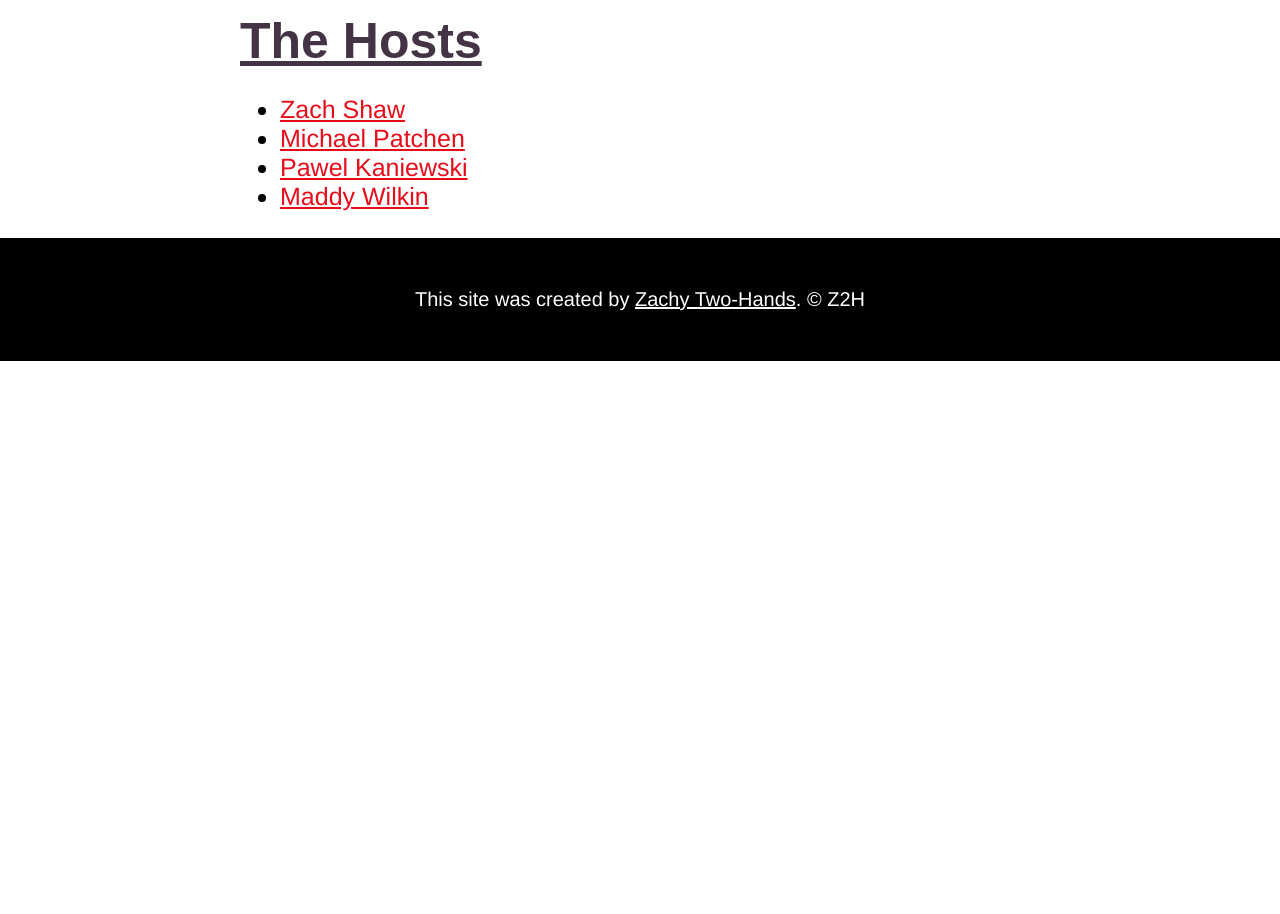
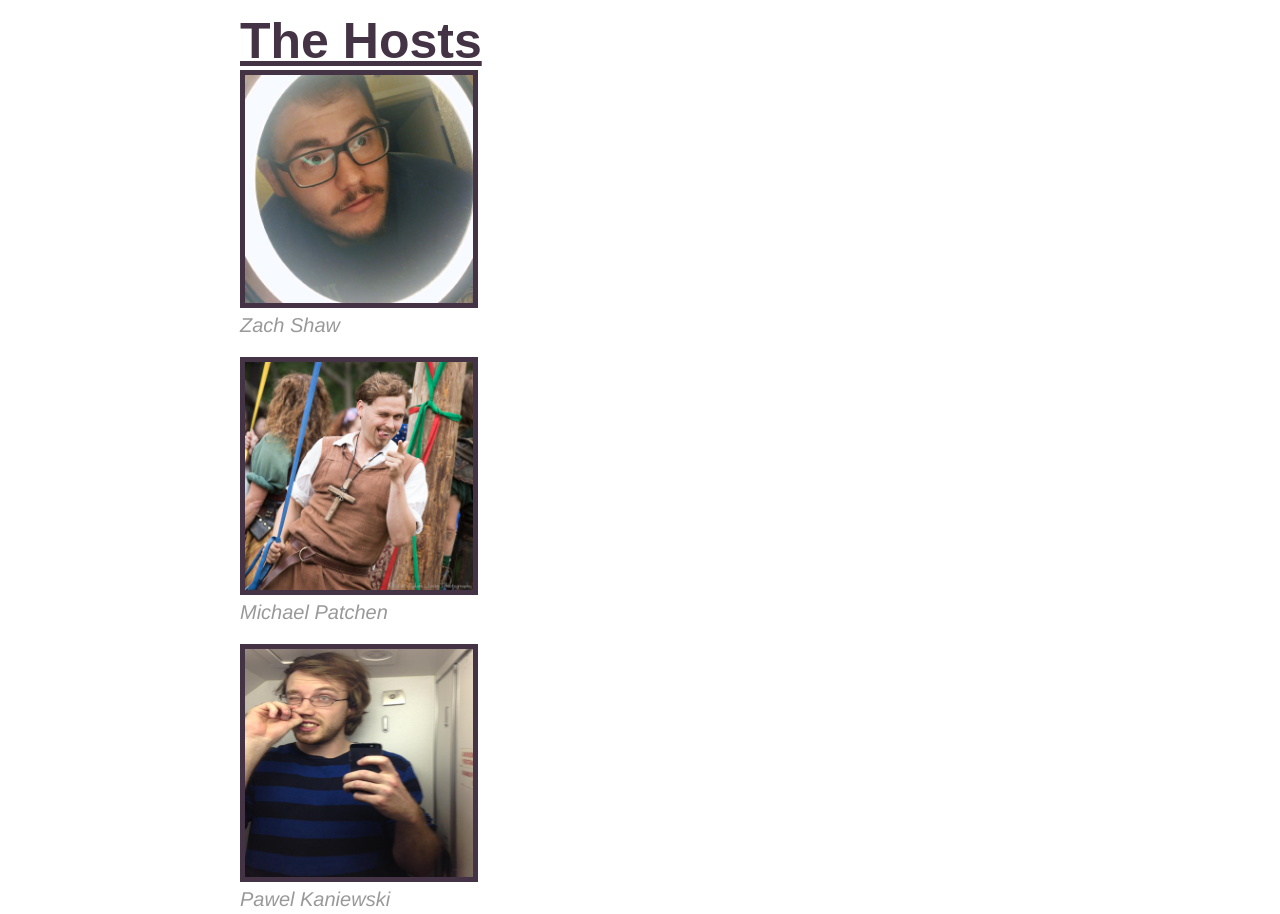
Before and after one commit to Zshaw91/cartoon-hero, a plain HTML site: page index.html in a window 1280 px wide. Shown: the part 1600-2514 px from the top of the page. Before the commit the page ends 1961 px from the top, so only its background shows below. Drawn offline with Linux system fonts and the light colour scheme; a web font is replaced by a local one.

Commit message:
Added pictures for Hosts

```diff
--- a/css/vab.css
+++ b/css/vab.css
@@ -10,6 +10,8 @@ header {
 	padding-top: 25px;
 	padding-bottom:25px;
 
+/* header styles */
+/* control + forward slash is how you do a comment*/
 }
 
 h1,h2,h3 {
@@ -21,6 +23,7 @@ header h2 {
 	font-size: 60px;
 	padding-top:50px;
 	margin: 50px auto;
+	text-align: center;
 
 }
 
@@ -93,3 +96,8 @@ p.caption{
 	margin-top: 0;
 	font-size: 20px;
 }
+
+img.headshot{
+	width:228px;
+	height: 228px;
+	border:5px solid #434;
--- a/index.html
+++ b/index.html
@@ -23,20 +23,38 @@
 		<!-- Rounds -->
 		<h2><u>The Rounds</u></h2>
 		<ol>
+
+
 			<li><b>Head-to-Head Round:</b> Each Host states their case for their individual characters and why they think they should get the honor of fighting a bear. The Moderator chooses two hosts/champions to move on to the next round.</li>
 			<li><b>Reinforcement Round:</b> The surviving hosts can each bring in 1 character from within the universe of their champion to aid in the fight. At the end of the round the Moderator makes their decision. Winner get's to move on to the final round.</li>
 			<li><b>Versus A Bear:</b> The surviving champion get's a chance to prove their worth! "The Wheel of Bear Necessities" is spun, giving the Champion, AND the Bear some sort of aid (or hinderance) and the Host pleads their case. At the end only one can stand victorious, as chosen of course by the moderator.</li>
+
 		</ol>
 
-		<!-- Hosts -->
+		<!-- Hosts
 		<h2><u>The Hosts</u></h2>
 		<ul>
-			<li> <a target="_blank" href="https://www.facebook.com/zachy.two.hands"> Zach Shaw </a> </li>
-			<li> <a target="_blank" href="https://www.facebook.com/michael.patchen.52"> Michael Patchen  </a> </li>
-			<li> <a target="_blank" href="https://www.facebook.com/pawel.kaniewski.9"> Pawel Kaniewski  </a> </li>
-			<li> <a target="_blank" href="https://www.facebook.com/maddy.wilkin.1"> Maddy Wilkin </a> </li>
+			<li> <a target="_blank" href="https://www.facebook.com/zachy.two.hands"> <img src="img/Zach.jpg" class = "headshot"> </a> <p class="headshotcaption"> Zach Shaw </p> </li>
+			<li> <img src="img/Michael Patchin.jpg" class = "headshot"> <a target="_blank" href="https://www.facebook.com/michael.patchen.52"> Michael Patchen  </a> </li>
+			<li> <img src="img/Pawel.jpg" class = "headshot"> <a target="_blank" href="https://www.facebook.com/pawel.kaniewski.9"> Pawel Kaniewski  </a> </li>
+			<li> <img src="img/Maddy.jpg" class = "headshot"> <a target="_blank" href="https://www.facebook.com/maddy.wilkin.1"> Maddy Wilkin </a> </li>
 		</ul>
+		-->
+
+		<!-- Hosts Second Attempt -->
+		<h2><u>The Hosts</u></h2>
+
+		<a target="_blank" href="https://www.facebook.com/zachy.two.hands"> <img src="img/Zach.jpg" class = "headshot"> </a> <p class="caption"> Zach Shaw </p>
+
+		<a target="_blank" href="https://www.facebook.com/michael.patchen.52"> <img src="img/Michael Patchin.jpg" class = "headshot"> </a> <p class="caption"> Michael Patchen </p>
+
+		<a target="_blank" href="https://www.facebook.com/pawel.kaniewski.9"> <img src="img/Pawel.jpg" class = "headshot"> </a> <p class="caption"> Pawel Kaniewski </p>
+
+		<a target="_blank" href="https://www.facebook.com/maddy.wilkin.1"> <img src="img/Maddy.jpg" class = "headshot"> </a> <p class="caption"> Maddy Wilkin </p>
+
 	</main>
+
+
 
 	<!-- Footer -->
 	<footer>
```
Also changed, not shown: img/Maddy.jpg (added), img/Michael Patchin.jpg (added), img/Pawel.jpg (added), img/Zach.jpg (added).
